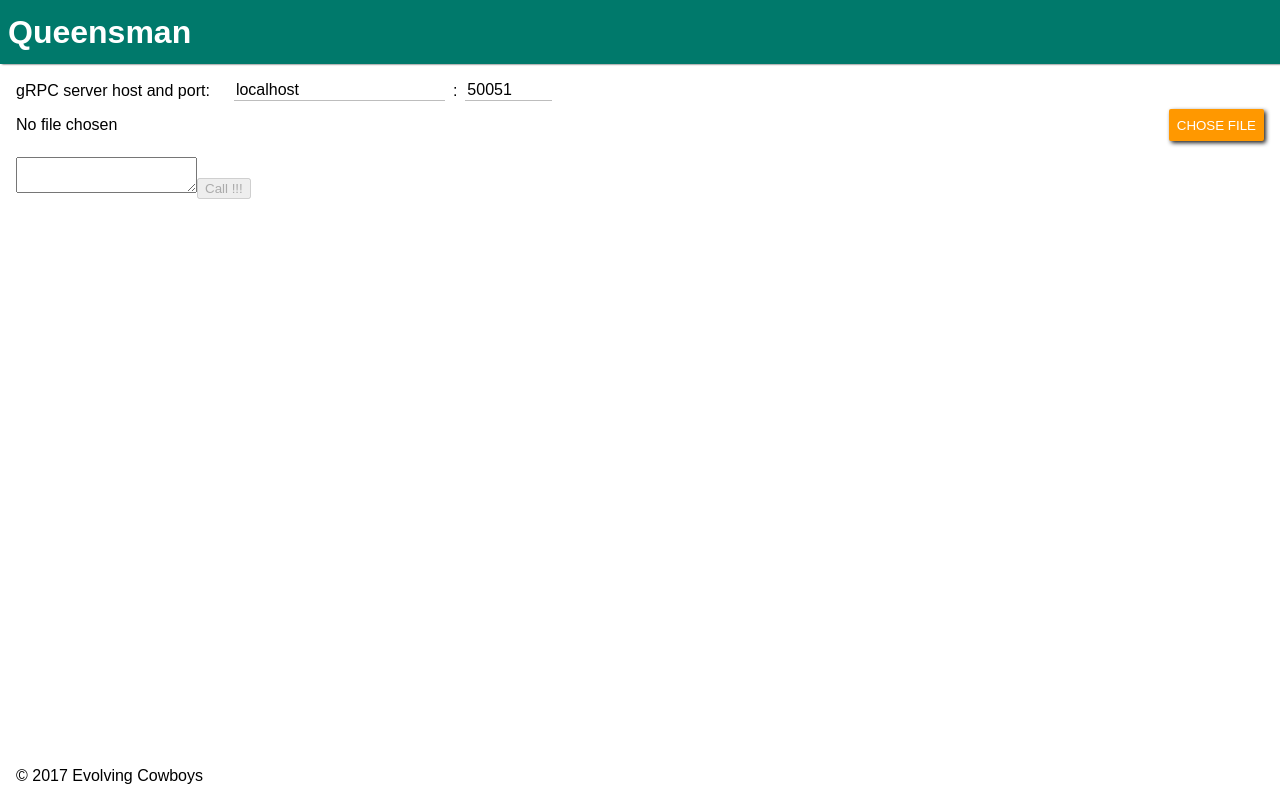
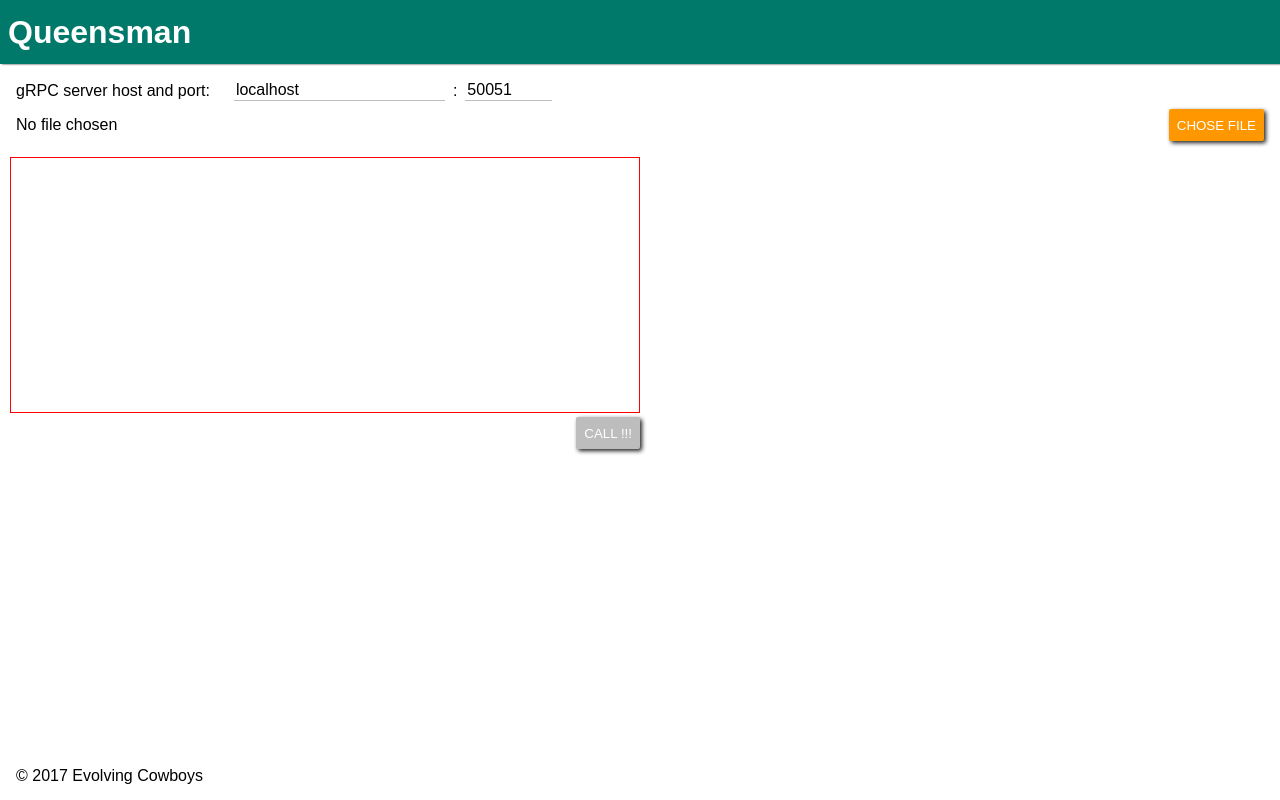
Before and after one commit to evolving-cowboys/queensman, a React (Create React App) app: page / in a window 1280 px wide. Built offline with nearby package versions, Linux system fonts and the light colour scheme.

Commit message:
Style RequestExewcutor component

```diff
--- /dev/null
+++ b/src/components/RequestExecutor/index.css
@@ -0,0 +1,56 @@
+.RequestExecutor {
+  align-items: center;
+  display: flex;
+  flex-direction: row;
+}
+
+.RequestExecutor-request, .RequestExecutor.response {
+  width: 50%;
+}
+
+.RequestExecutor-response {
+  padding-left: 4px;
+}
+
+.RequestExecutor-request {
+  align-items: flex-end;
+  display: flex;
+  flex-direction: column;
+}
+
+.RequestExecutor-requestField {
+  display: block;
+  height: 250px;
+  margin-bottom: 4px;
+  resize: none;
+  width: 100%;
+}
+
+.RequestExecutor-requestField__error {
+  border-color: red;
+}
+
+.RequestExecutor-button {
+  background-color: #FF9800;
+  border: none;
+  border-radius: 2px;
+  box-shadow: 2px 2px 4px #212121;
+  color: #FFFFFF;
+  height: 32px;
+  outline: none;
+  padding: 8px;
+  text-transform: uppercase;
+  transition-duration: .2s;
+}
+
+.RequestExecutor-button:focus {
+  outline: none;
+}
+
+.RequestExecutor-button:active {
+  box-shadow: none;
+}
+
+.RequestExecutor-button[disabled] {
+  background-color: #BDBDBD;
+}
--- a/src/components/RequestExecutor/index.js
+++ b/src/components/RequestExecutor/index.js
@@ -1,4 +1,5 @@
 import React from 'react';
+import './index.css';
 
 
 const RequestExecutor = ({
@@ -10,9 +11,15 @@ const RequestExecutor = ({
   rpcCall,
 }) => (
   <div className='RequestExecutor'>
-    <div>
+    <div className='RequestExecutor-request'>
       <textarea
-        className='RequestExecutor-requestField'
+        className={`
+          RequestExecutor-requestField
+           ${request && request.data !== null
+             ? ''
+             : 'RequestExecutor-requestField__error'
+           }
+        `}
         value={request && request.raw}
         onChange={(e) => changeRequest(e.target.value)}
       />
@@ -25,9 +32,11 @@ const RequestExecutor = ({
         { loading ? 'Wait ...' : 'Call !!!' }
       </button>
     </div>
-    <pre className='RequestExecutor-responseViewer'>
-      { response && response.repr }
-    </pre>
+    <div className='RequestExecutor-response'>
+      <pre className='RequestExecutor-responseViewer'>
+        { response && response.repr }
+      </pre>
+    </div>
   </div>
 );
 
```
